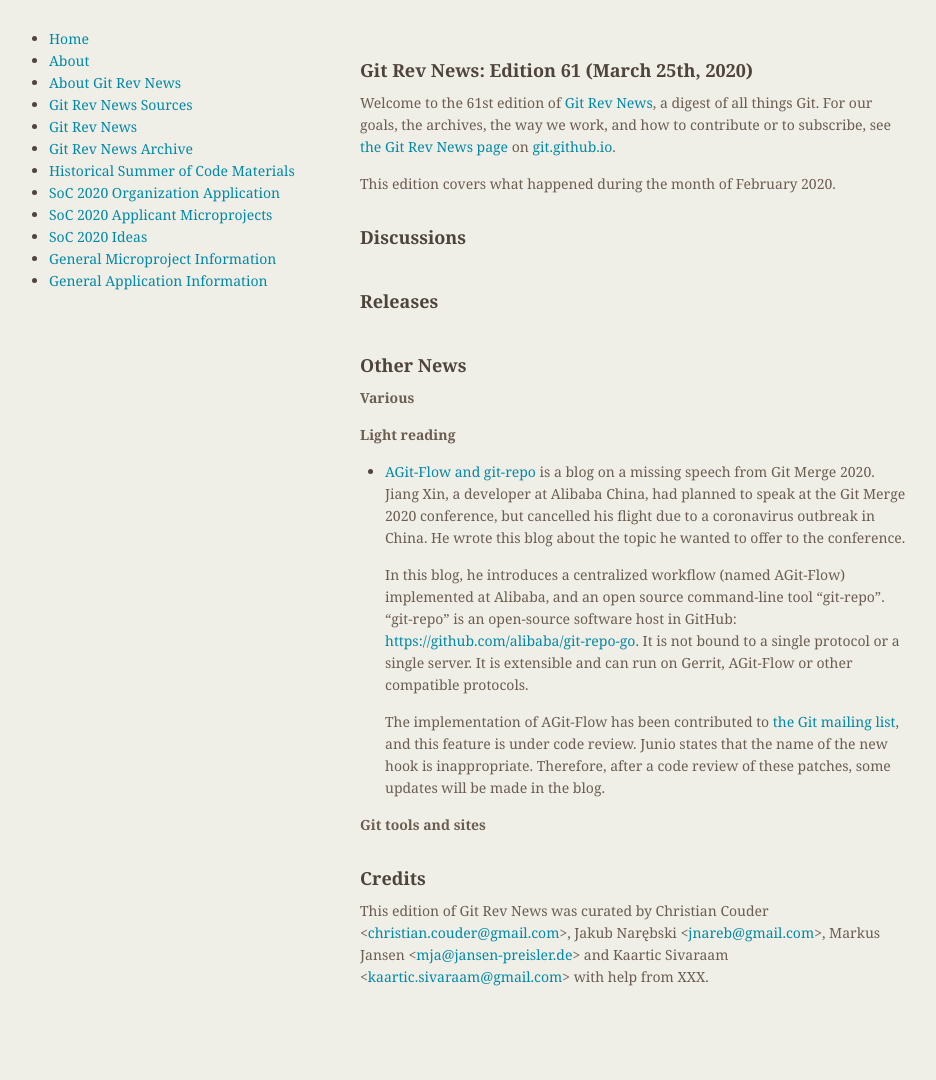
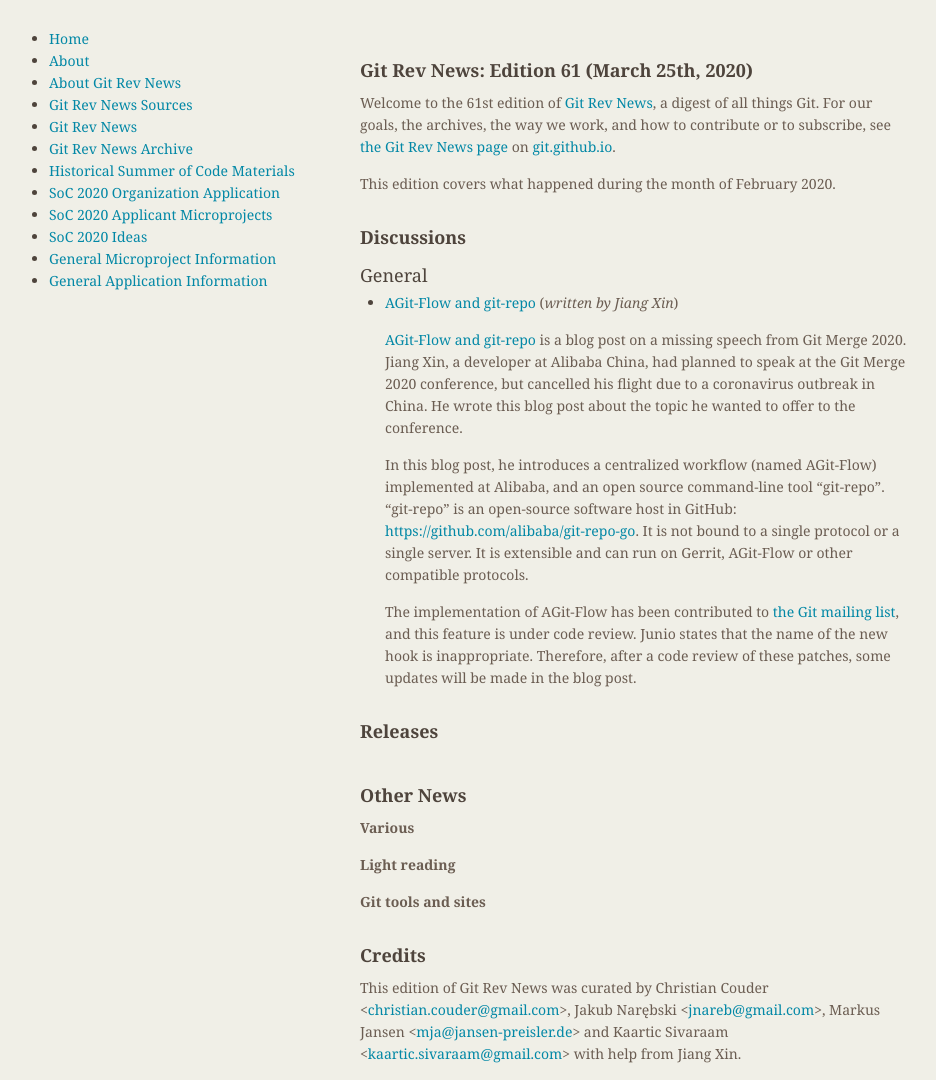
Before and after one commit to git/git.github.io, a Jekyll site: the page built from rev_news/drafts/edition-61.md, in a window 1280 px wide. Shown: the whole page, without its empty margins (174-1110 px from the left). Built offline with Jekyll 4.4.1, drawn with Linux system fonts in a browser that asks for light colours; before the commit the page ends 1003 px from its top, so only the background shows below that; some of the changed lines change nothing that is shown.

Commit message:
rn-61: move Jiang Xin's article to General section

```diff
--- a/rev_news/drafts/edition-61.md
+++ b/rev_news/drafts/edition-61.md
@@ -17,9 +17,30 @@
 
 ## Discussions
 
-<!---
+
 ### General
--->
+
+* [AGit-Flow and git-repo](https://git-repo.info/en/2020/03/agit-flow-and-git-repo/) (*written by Jiang Xin*)
+
+  [AGit-Flow and git-repo](https://git-repo.info/en/2020/03/agit-flow-and-git-repo/)
+  is a blog post on a missing speech from Git
+  Merge 2020. Jiang Xin, a developer at Alibaba China, had planned to
+  speak at the Git Merge 2020 conference, but cancelled his flight due
+  to a coronavirus outbreak in China. He wrote this blog post about the
+  topic he wanted to offer to the conference.
+
+  In this blog post, he introduces a centralized workflow (named AGit-Flow)
+  implemented at Alibaba, and an open source command-line tool "git-repo".
+  "git-repo" is an open-source software host in GitHub:
+  [https://github.com/alibaba/git-repo-go](https://github.com/alibaba/git-repo-go).
+  It is not bound to a single protocol or a single server. It is
+  extensible and can run on Gerrit, AGit-Flow or other compatible protocols.
+
+  The implementation of AGit-Flow has been contributed to
+  [the Git mailing list](https://public-inbox.org/git/20200304113312.34229-1-zhiyou.jx@alibaba-inc.com/),
+  and this feature is under code review. Junio states that the name of
+  the new hook is inappropriate. Therefore, after a code review of these
+  patches, some updates will be made in the blog post.
 
 <!---
 ### Reviews
@@ -43,24 +64,6 @@
 
 __Light reading__
 
-* [AGit-Flow and git-repo](https://git-repo.info/en/2020/03/agit-flow-and-git-repo/)
-  is a blog on a missing speech from Git Merge 2020. Jiang Xin, a
-  developer at Alibaba China, had planned to speak at the Git Merge 2020
-  conference, but cancelled his flight due to a coronavirus outbreak in
-  China. He wrote this blog about the topic he wanted to offer to the conference.
-
-  In this blog, he introduces a centralized workflow (named AGit-Flow)
-  implemented at Alibaba, and an open source command-line tool "git-repo".
-  "git-repo" is an open-source software host in GitHub:
-  [https://github.com/alibaba/git-repo-go](https://github.com/alibaba/git-repo-go).
-  It is not bound to a single protocol or a single server. It is
-  extensible and can run on Gerrit, AGit-Flow or other compatible protocols.
-
-  The implementation of AGit-Flow has been contributed to
-  [the Git mailing list](https://public-inbox.org/git/20200304113312.34229-1-zhiyou.jx@alibaba-inc.com/),
-  and this feature is under code review. Junio states that the name of
-  the new hook is inappropriate. Therefore, after a code review of these
-  patches, some updates will be made in the blog.
 
 
 __Git tools and sites__
@@ -73,4 +76,4 @@
 Jakub Narębski &lt;<jnareb@gmail.com>&gt;,
 Markus Jansen &lt;<mja@jansen-preisler.de>&gt; and
 Kaartic Sivaraam &lt;<kaartic.sivaraam@gmail.com>&gt;
-with help from XXX.
+with help from Jiang Xin.
```
